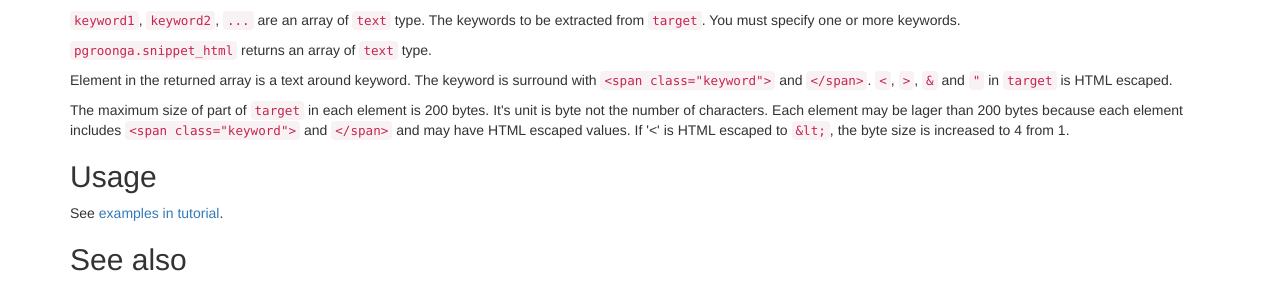
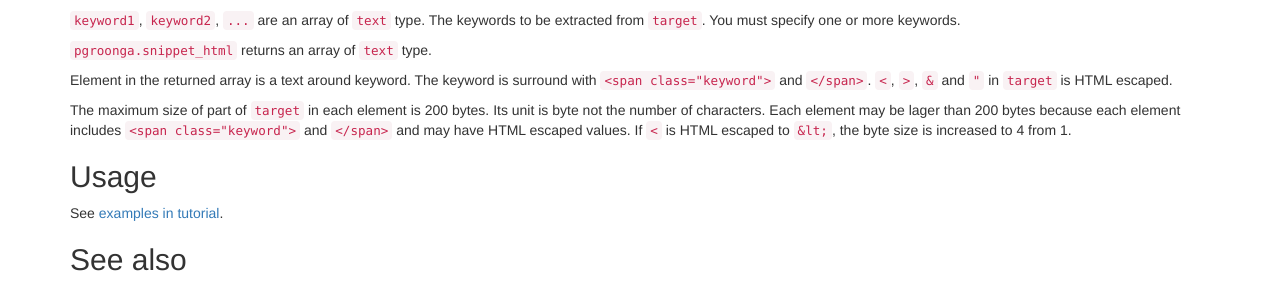
Before and after one commit to pgroonga/pgroonga.github.io, a Jekyll site: the page built from reference/functions/pgroonga-snippet-html.md, in a window 1280 px wide. Shown: the part 377-665 px from the top of the page. Built offline with Jekyll 4.4.1, drawn with Linux system fonts in a browser that asks for light colours.

Commit message:
Translate pgroonga.snippet_html

```diff
--- a/reference/functions/pgroonga-snippet-html.md
+++ b/reference/functions/pgroonga-snippet-html.md
@@ -25,7 +25,7 @@ text[] pgroonga.snippet_html(target, ARRAY[keyword1, keyword2, ...])
 
 Element in the returned array is a text around keyword. The keyword is surround with `<span class="keyword">` and `</span>`. `<`, `>`, `&` and `"` in `target` is HTML escaped.
 
-The maximum size of part of `target` in each element is 200 bytes. It's unit is byte not the number of characters. Each element may be lager than 200 bytes because each element includes `<span class="keyword">` and `</span>` and may have HTML escaped values. If '<' is HTML escaped to `&lt;`, the byte size is increased to 4 from 1.
+The maximum size of part of `target` in each element is 200 bytes. Its unit is byte not the number of characters. Each element may be lager than 200 bytes because each element includes `<span class="keyword">` and `</span>` and may have HTML escaped values. If `<` is HTML escaped to `&lt;`, the byte size is increased to 4 from 1.
 
 ## Usage
 
```
Also changed, not shown: ja/reference/functions/pgroonga-snippet-html.md (added, +36 -0 lines), 1 other file.
